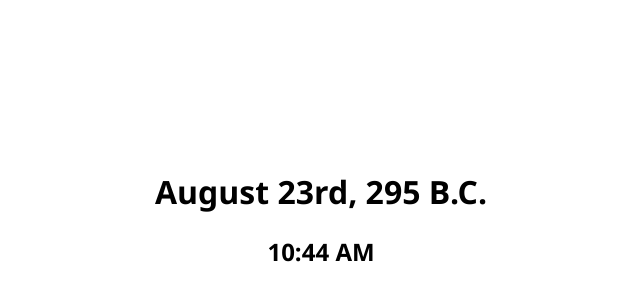
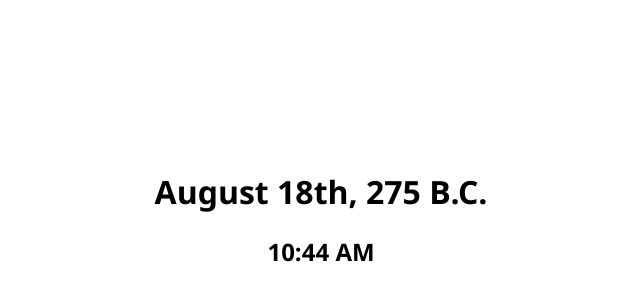
Before and after one commit to Pruper/CountryGameClock, a plain HTML site: page index.html in a window 1280 px wide. Shown: the part 182-482 px from the top of the page, 319-959 px from the left. Drawn offline with Linux system fonts and the light colour scheme.

Commit message:
Update index.html

```diff
--- a/index.html
+++ b/index.html
@@ -24,7 +24,7 @@
     <h1 id="date"></h1>
     <h2 id="time"></h2>
     <script type="text/javascript">
-        const startTime = 1663387200000;
+        const startTime = 1663214400000;
 
         const monthNames = ["January", "February", "March", "April", "May", "June", "July", "August", "September", "October", "November", "December"];
 
```
